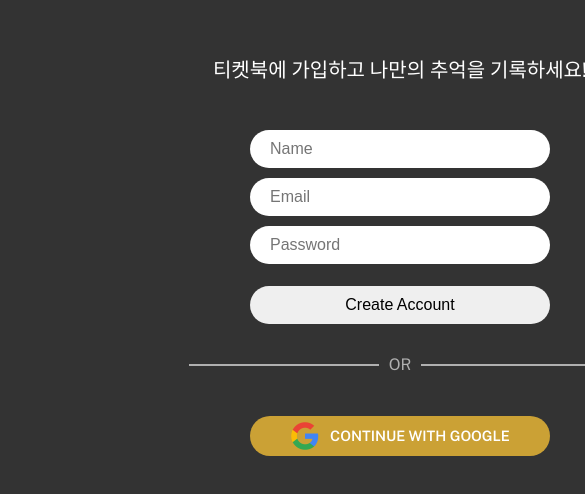
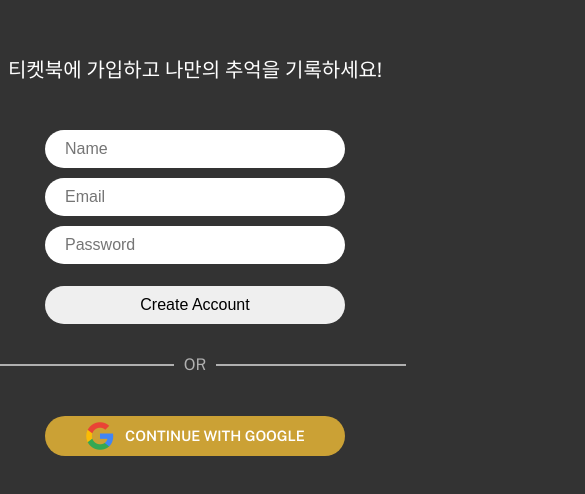
Before and after one commit to dawn0314/ticket-book, a React (Vite) app: page /create-account in a window 390 px wide. Shown: the part 164-658 px from the top of the page, 585 px wide, since content can reach past the window. Built offline with nearby package versions, Linux system fonts and the light colour scheme; no server answers.

Commit message:
style: add responsive layout for mobile

```diff
--- a/src/App.tsx
+++ b/src/App.tsx
@@ -89,7 +89,8 @@ const GlobalStyles = createGlobalStyle`
     font-family: "Public Sans", system-ui, -apple-system, BlinkMacSystemFont, 'Segoe UI', Roboto, Oxygen, Ubuntu, Cantarell, 'Open Sans', 'Helvetica Neue', sans-serif;
     height: 100vh;
     background-color: var(--primary-dark);
-    min-width: 800px;
+    width: 100%;
+    overflow-x: hidden;
   }
   ::-webkit-scrollbar {
    display:none;
@@ -104,6 +105,13 @@ const Wrapper = styled.div`
   height: 100vh;
   display: flex;
   justify-content: center;
+
+  width: 100%;
+  padding: 0 1rem;
+
+  @media screen and (max-width: 768px) {
+    padding: 0 1rem;
+  }
 `;
 
 export default App;
--- a/src/components/form/AddPhoto.tsx
+++ b/src/components/form/AddPhoto.tsx
@@ -124,6 +124,11 @@ const Wrapper = styled.div`
   ${sharedWrapper}
   max-height: 380px;
   min-width: 500px;
+
+  @media screen and (max-width: 1024px) {
+    width: 100%;
+    min-width: unset;
+  }
 `;
 
 const Title = styled.div`
--- a/src/components/form/ReviewForm.tsx
+++ b/src/components/form/ReviewForm.tsx
@@ -26,6 +26,11 @@ const Wrapper = styled.div`
   ${sharedWrapper}
   min-height: 40vh;
   min-width: 500px;
+
+  @media screen and (max-width: 1024px) {
+    width: 100%;
+    min-width: unset;
+  }
 `;
 
 const Textarea = styled.textarea`
--- a/src/components/form/music-search/MusicSearch.tsx
+++ b/src/components/form/music-search/MusicSearch.tsx
@@ -5,15 +5,18 @@ import { IconButton } from "@mui/material";
 import type { TrackType } from "@type/music";
 import TrackList from "./TrackList";
 import AlbumList from "./AlbumList";
+import CloseIcon from "@mui/icons-material/Close";
 
 interface MusicSearchProps {
   selectedTracks: TrackType[];
   setSelectedTracks: React.Dispatch<React.SetStateAction<TrackType[]>>;
+  onCloseDrawer: () => void;
 }
 
 export default function MusicSearch({
   selectedTracks,
   setSelectedTracks,
+  onCloseDrawer,
 }: MusicSearchProps) {
   const [input, setInput] = useState<string>("");
   const [artistsList, setArtistsList] = useState<any[]>([]);
@@ -119,6 +122,7 @@ export default function MusicSearch({
 
   return (
     <Wrapper>
+      <UpperContainer>
         <SearchContainer>
           <SearchBar
             placeholder="아티스트 검색"
@@ -133,7 +137,7 @@ export default function MusicSearch({
             }}
           />
           <IconButton id="search-icon" onClick={() => search(input)}>
-          <SearchRoundedIcon />
+            <SearchIcon />
           </IconButton>
           {toggle ? (
             artistsList && artistsList.length > 0 ? (
@@ -159,6 +163,8 @@ export default function MusicSearch({
             )
           ) : null}
         </SearchContainer>
+        <CloseDrawerIcon onClick={onCloseDrawer} />
+      </UpperContainer>
       <ResultContainer>{renderAlbumData(albumsList)}</ResultContainer>
     </Wrapper>
   );
@@ -168,19 +174,30 @@ const Wrapper = styled.div`
   display: flex;
   flex-direction: column;
   width: 500px;
+
+  @media screen and (max-width: 600px) {
+    width: 100vw;
+  }
 `;
 
 const SearchContainer = styled.div`
   display: flex;
-  justify-content: space-between;
   align-items: center;
-  align-self: center;
   width: 300px;
   height: 20px;
   margin: 20px;
   border: 1px solid #ddd;
   border-radius: 25px;
   padding: 20px;
+
+  @media screen and (max-width: 600px) {
+    min-width: 200px;
+  }
+`;
+const UpperContainer = styled.div`
+  display: flex;
+  justify-content: center;
+  align-items: center;
 `;
 
 const SearchBar = styled.input`
@@ -222,3 +239,16 @@ const ResultContainer = styled.div`
   width: 100%;
   overflow-y: auto;
 `;
+
+const SearchIcon = styled(SearchRoundedIcon)`
+  margin-left: -10px;
+`;
+
+const CloseDrawerIcon = styled(CloseIcon)`
+  color: #7f7f7f;
+  cursor: pointer;
+  margin-left: -10px;
+  &:hover {
+    color: #1a1a1a;
+  }
+`;
--- a/src/components/form/music-search/SetlistForm.tsx
+++ b/src/components/form/music-search/SetlistForm.tsx
@@ -136,9 +136,11 @@ export default function SetlistForm({ setTicketInfo }: SetListProps) {
           </AddButtonContainer>
         </Title>
         <Drawer open={open} onClose={() => toggleDrawer(false)}>
+          {/* <CloseDrawerIcon onClick={() => toggleDrawer(false)} /> */}
           <MusicSearch
             selectedTracks={selectedTracks}
             setSelectedTracks={setSelectedTracks}
+            onCloseDrawer={() => toggleDrawer(false)}
           />
         </Drawer>
         <DndContext
@@ -190,6 +192,11 @@ const Wrapper = styled.div`
   ${sharedWrapper}
   max-height: 600px;
   min-width: 500px;
+
+  @media screen and (max-width: 1024px) {
+    width: 100%;
+    min-width: unset;
+  }
 `;
 
 const AddButtonContainer = styled.div`
@@ -203,6 +210,7 @@ const AddButtonContainer = styled.div`
   padding: 5px;
   border: 4px solid white;
   border-radius: 25px;
+  /* flex-wrap: wrap; */
 `;
 
 const AddTextFieldContainer = styled.div`
@@ -258,3 +266,14 @@ const Title = styled.div`
   display: flex;
   justify-content: space-between;
 `;
+
+// const CloseDrawerIcon = styled(CloseIcon)`
+//   position: absolute;
+//   right: 30px;
+//   top: 30px;
+//   color: #7f7f7f;
+//   cursor: pointer;
+//   &:hover {
+//     color: #1a1a1a;
+//   }
+// `;
--- a/src/components/form/music-search/track.tsx
+++ b/src/components/form/music-search/track.tsx
@@ -44,9 +44,9 @@ const styledTrack = css`
   padding: 8px;
   border-radius: 20px;
   margin: 2px 2px;
-  max-width: 230px;
   display: flex;
   align-items: center;
+  box-sizing: border-box;
 
   &:hover {
     background-color: #eee;
--- a/src/components/list/Ticket.tsx
+++ b/src/components/list/Ticket.tsx
@@ -15,7 +15,6 @@ export default function Ticket({ ticket }: TicketProps) {
 
   const renderSeat = () => {
     const seats = ticket.ticketInfo.seat.split(" ");
-
     return seats.map((seat: string, index: number) => {
       return (
         <div key={index} className="seat">
@@ -35,6 +34,7 @@ export default function Ticket({ ticket }: TicketProps) {
           <br />
           {location ? `@ ${location}` : ""}
         </InfoContainer>
+        <MobileSeat>{renderSeat()}</MobileSeat>
       </Content>
       <TearLine />
       <TearOff>
@@ -64,23 +64,47 @@ const Wrapper = styled.div`
   justify-content: space-between;
   cursor: pointer;
   box-shadow: 4px 5px 5px #ddd;
+
+  @media screen and (max-width: 800px) {
+    width: 80vw;
+    min-height: 200px;
+  }
 `;
 
 const Content = styled.div`
   width: 360px;
   height: 200px;
+  min-width: 120px;
+  text-align: right;
+  margin-right: 20px;
+
+  @media screen and (max-width: 800px) {
+    margin: 30px 0 0 10px;
+    display: flex;
+    flex-direction: column;
+    text-align: left;
+    gap: 20px;
+  }
 `;
+
 const Image = styled.img`
   width: 200px;
   height: 100%;
   object-fit: cover;
   position: relative;
+
+  @media screen and (max-width: 800px) {
+    min-width: 160px;
+  }
 `;
 
 const Title = styled.div`
+  font-size: 20px;
+  overflow: auto;
+
+  @media screen and (min-width: 800px) {
     font-size: 36px;
     margin: 40px 0px 20px 20px;
-  text-align: right;
     text-overflow: ellipsis;
     overflow: hidden;
     width: 300px;
@@ -91,11 +115,18 @@ const Title = styled.div`
     white-space: pre-wrap;
     word-wrap: break-word;
     display: inline-block;
+  }
 `;
+
 const InfoContainer = styled.div`
-  text-align: right;
+  font-size: 10px;
+
+  @media screen and (min-width: 800px) {
     margin: 0 40px 20px 0;
     line-height: normal;
+    font-size: 14px;
+    text-align: right;
+  }
 `;
 
 const TearLine = styled.div`
@@ -111,6 +142,10 @@ const TearLine = styled.div`
     ${tearShape}
     top: 93%;
   }
+
+  @media screen and (max-width: 800px) {
+    display: none;
+  }
 `;
 
 const Seat = styled.div`
@@ -123,12 +158,31 @@ const Seat = styled.div`
   gap: 20px;
   width: 170px;
   font-size: 18px;
+
+  @media screen and (max-width: 800px) {
+    display: none;
+  }
+`;
+
+const MobileSeat = styled.div`
+  display: none;
+
+  @media screen and (max-width: 800px) {
+    display: flex;
+    font-size: 18px;
+    gap: 10px;
+    font-size: 14px;
+  }
 `;
 
 const Barcode = styled.img`
   width: 240px;
   margin: 125px -14px;
   transform: rotate(90deg);
+
+  @media screen and (max-width: 800px) {
+    display: none;
+  }
 `;
 
 const TearOff = styled.div`
--- a/src/components/list/TicketDetail.tsx
+++ b/src/components/list/TicketDetail.tsx
@@ -139,6 +139,17 @@ const Wrapper = styled.div`
   margin: 0 30px;
   overflow: auto;
   background: var(--light);
+
+  @media screen and (min-width: 1450px) {
+    display: grid;
+    grid-template-columns: 800px 1fr;
+  }
+
+  @media screen and (max-width: 1024px) {
+    margin: 0;
+    padding: 50px 30px;
+    width: 100%;
+  }
 `;
 
 const ButtonContainer = styled.div`
@@ -161,11 +172,15 @@ const FlexContainer = styled.div`
   display: flex;
   align-items: flex-start;
   gap: 30px;
+
+  @media screen and (max-width: 600px) {
+    flex-direction: column;
+  }
 `;
 
 const PhotoWrapper = styled.div`
   ${sharedWrapper}
-  width: 800px;
+  max-width: 800px;
 `;
 
 const ImageGrid = styled.div`
@@ -212,6 +227,11 @@ const TrackContainer = styled.div`
   flex-basis: 50%;
   line-height: normal;
   gap: 6px;
+
+  @media screen and (max-width: 800px) {
+    min-width: 0;
+    max-height: 100%;
+  }
 `;
 
 const TrackTitle = styled.div`
@@ -224,7 +244,7 @@ const TrackTitle = styled.div`
 
 const ReviewContainer = styled.div`
   ${sharedWrapper}
-  width: 800px;
+  max-width: 800px;
 `;
 const Review = styled.div`
   margin: 0 40px;
--- a/src/routes/create-ticket.tsx
+++ b/src/routes/create-ticket.tsx
@@ -90,6 +90,12 @@ const Wrapper = styled.div`
     display: grid;
     grid-template-columns: 800px 1fr;
   }
+
+  @media screen and (max-width: 1024px) {
+    margin: 0;
+    padding: 50px 30px;
+    width: 100%;
+  }
 `;
 
 const FlexContainer = styled.div`
--- a/src/routes/home.tsx
+++ b/src/routes/home.tsx
@@ -37,6 +37,7 @@ export default function Home() {
   return (
     <Wrapper>
       {viewCover && <Cover onClose={toggleCoverVisibility} />}
+      <TicketsImage src={tickets} />
       {isAuthenticated ? (
         <div>
           <Title>
@@ -46,7 +47,7 @@ export default function Home() {
           <ButtonWrapper>
             <NavLink to="/ticket-list">티켓북 열기</NavLink>
             <NavLink to="/create-ticket">티켓 추가하기</NavLink>
-            <Logout onClick={logOut}>Log Out</Logout>
+            <Logout onClick={logOut}>로그아웃</Logout>
           </ButtonWrapper>
         </div>
       ) : (
@@ -61,16 +62,12 @@ export default function Home() {
           </ButtonWrapper>
         </div>
       )}
-      <TicketsImage src={tickets} />
     </Wrapper>
   );
 }
 
-const Wrapper = styled.div`
-  display: flex;
-  align-items: center;
-  justify-content: center;
-  gap: 80px;
+const TicketsImage = styled.img`
+  width: 300px;
 `;
 
 const NavLink = styled(Link)`
@@ -106,10 +103,6 @@ const Subtitle = styled.h3`
   text-align: left;
 `;
 
-const TicketsImage = styled.img`
-  width: 300px;
-`;
-
 const Logout = styled.button`
   background-color: transparent;
   color: #fff;
@@ -119,3 +112,21 @@ const Logout = styled.button`
   right: 10px;
   bottom: 10px;
 `;
+
+const Wrapper = styled.div`
+  display: flex;
+  align-items: center;
+  justify-content: center;
+  gap: 80px;
+
+  @media screen and (max-width: 500px) {
+    display: flex;
+    flex-direction: column;
+    width: 100%;
+    margin: 0 20px;
+
+    ${TicketsImage} {
+      order: -1;
+    }
+  }
+`;
--- a/src/routes/ticket-list.tsx
+++ b/src/routes/ticket-list.tsx
@@ -55,6 +55,12 @@ const Wrapper = styled.div`
   margin: 0 30px;
   overflow: auto;
   background: var(--light);
+
+  @media screen and (max-width: 800px) {
+    margin: 0;
+    padding: 50px 30px;
+    width: 100%;
+  }
 `;
 
 const NavLink = styled(Link)`
```
Lines whose indentation alone changed are shown as unchanged.
